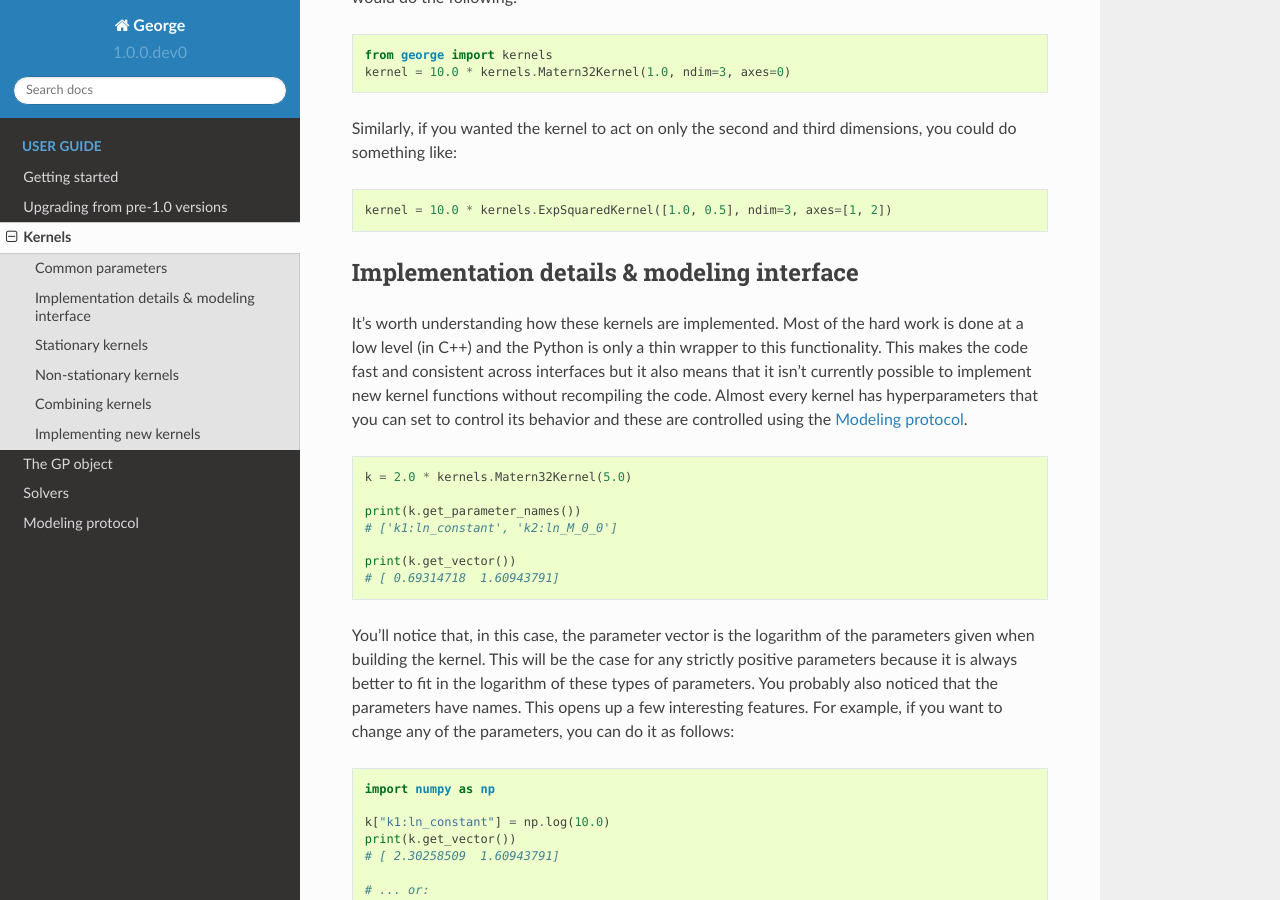
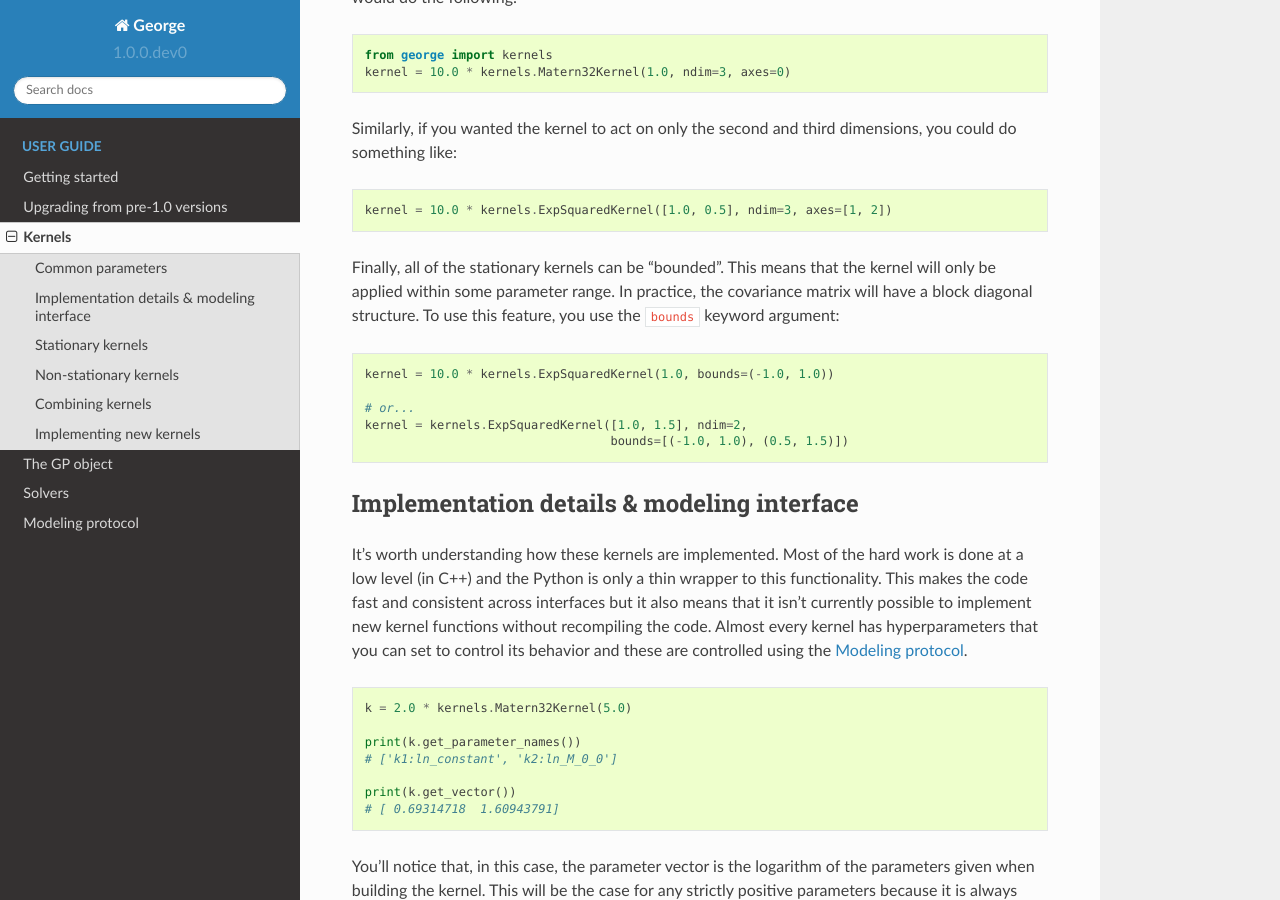
Before and after one commit to dfm/george, a Sphinx documentation site: the page built from docs/user/kernels.rst, in a window 1280 px wide and 900 px high, scrolled down 617 px. Built offline with Sphinx 7.4.7 and the Read the Docs theme 2.0.0, drawn with Linux system fonts in a browser that asks for light colours; formulas are drawn with MathJax 3.

Commit message:
documenation for bounds

```diff
--- a/docs/user/kernels.rst
+++ b/docs/user/kernels.rst
@@ -41,6 +41,19 @@ dimensions, you could do something like:
 .. code-block:: python
 
     kernel = 10.0 * kernels.ExpSquaredKernel([1.0, 0.5], ndim=3, axes=[1, 2])
+
+Finally, all of the stationary kernels can be "bounded". This means that the
+kernel will only be applied within some parameter range. In practice, the
+covariance matrix will have a block diagonal structure. To use this feature,
+you use the ``bounds`` keyword argument:
+
+.. code-block:: python
+
+    kernel = 10.0 * kernels.ExpSquaredKernel(1.0, bounds=(-1.0, 1.0))
+
+    # or...
+    kernel = kernels.ExpSquaredKernel([1.0, 1.5], ndim=2,
+                                      bounds=[(-1.0, 1.0), (0.5, 1.5)])
 
 
 .. _implementation:
```
Also changed, not shown: 1 other file.
